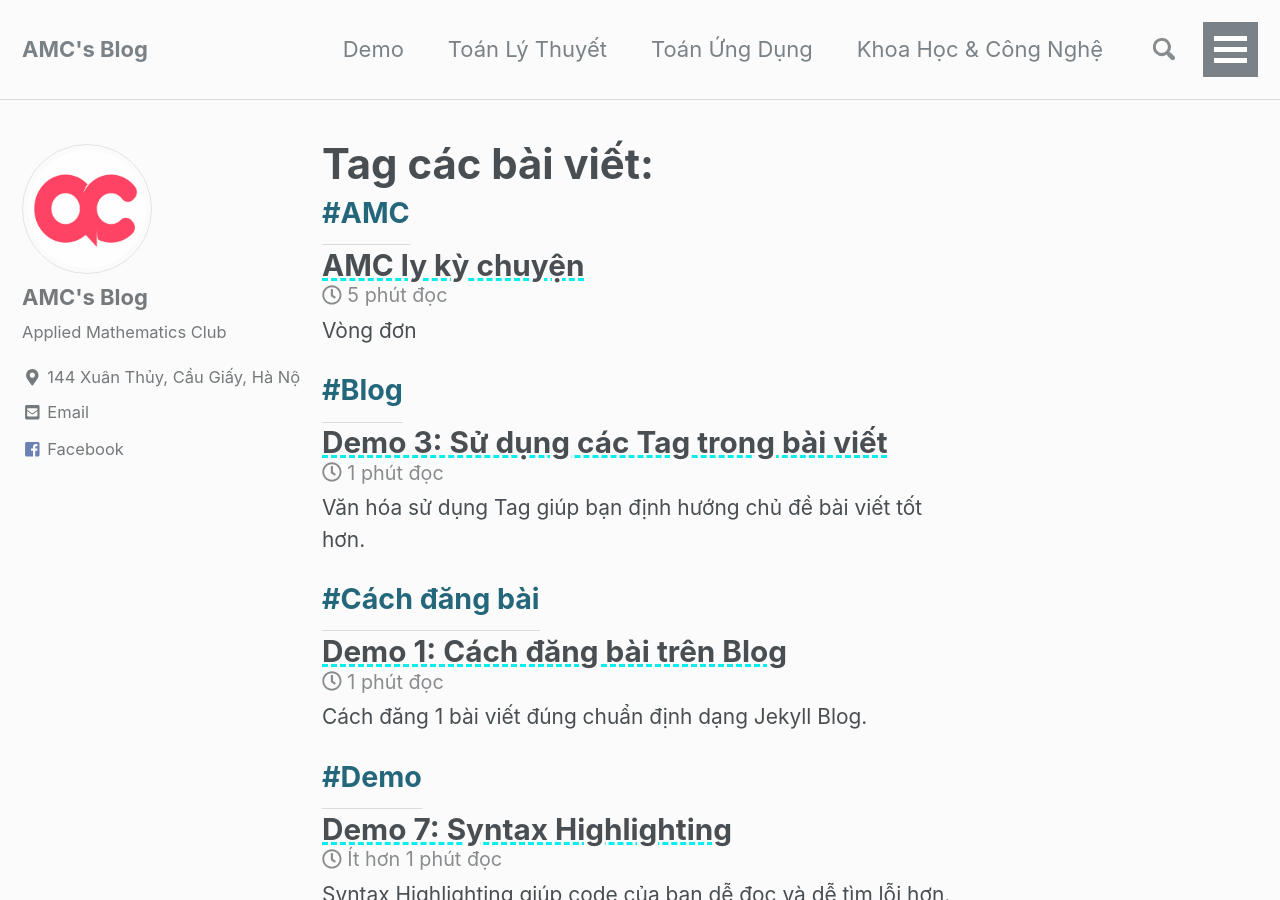
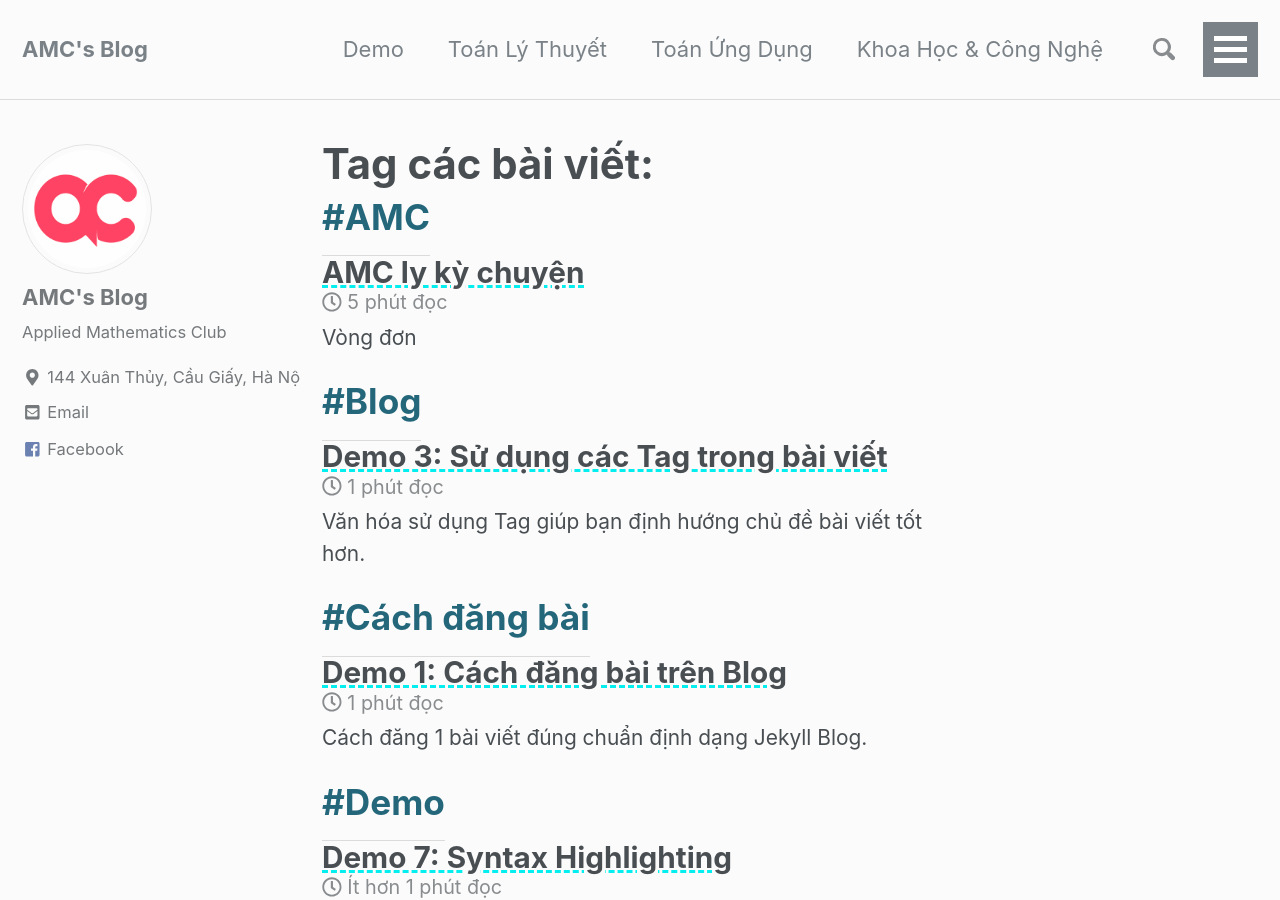
Before and after one commit to amcblog/testvon.github.io, a Jekyll site: the page built from _pages/tag-archive.html, in a window 1280 px wide and 900 px high. Built offline with Jekyll 4.4.1, drawn with Linux system fonts in a browser that asks for light colours; nearby versions of some CDN libraries.

Commit message:
Update tag-archive.html

```diff
--- a/_pages/tag-archive.html
+++ b/_pages/tag-archive.html
@@ -9,7 +9,7 @@ author_profile: true
 
 {% for tag in group_names %}
   {% assign posts = group_items[forloop.index0] %}
-  <hh id="{{ tag | slugify }}" class="archive__subtitle">#{{ tag }}</hh>
+  <hh id="{{ tag | slugify }}" class="archive__subtitle_hh">#{{ tag }}</hh>
   {% for post in posts %}
     {% include archive-single.html %}
   {% endfor %}
```
